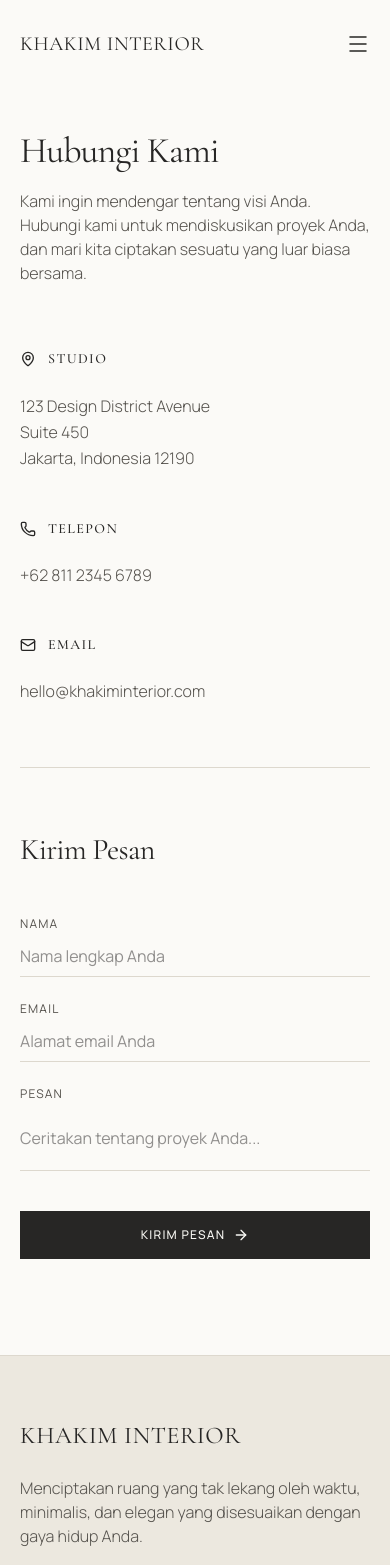
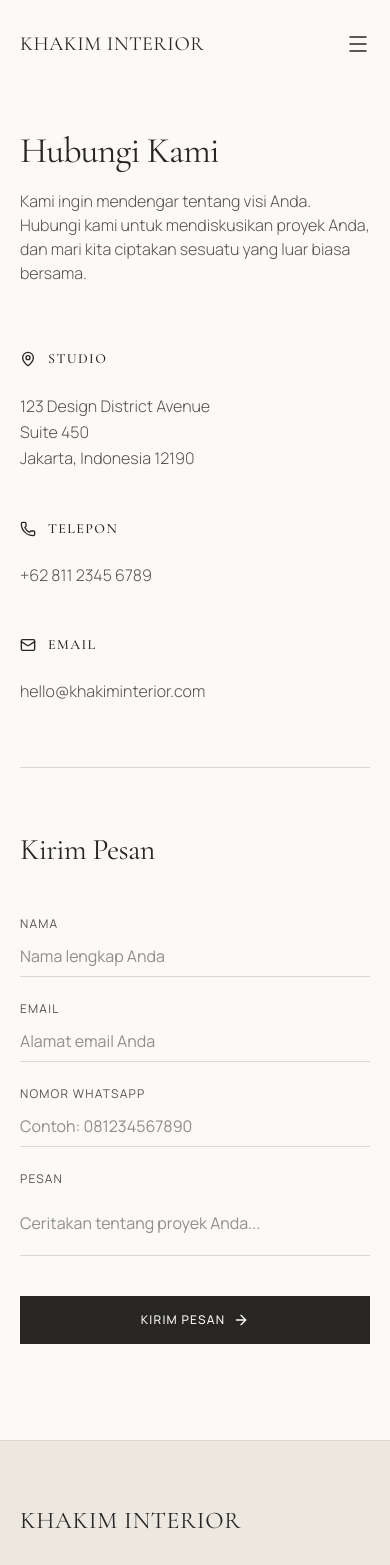
Before and after one commit to narujib/kh-interior, a Next.js app: page /contact in a window 390 px wide. Shown: the top 1565 px of the page. Built offline with nearby package versions, Linux system fonts and the light colour scheme.

Commit message:
feat(contact): add whatsapp number field to contact message

```diff
--- a/app/api/contact/route.ts
+++ b/app/api/contact/route.ts
@@ -38,6 +38,7 @@ export async function POST(req: Request) {
       data: {
         senderName: validatedData.name,
         email: validatedData.email,
+        whatsapp: validatedData.whatsapp,
         messageText: validatedData.message,
         isRead: false,
       },
--- a/components/admin/message-table.tsx
+++ b/components/admin/message-table.tsx
@@ -135,7 +135,7 @@ export function MessageTable({ messages }: MessageTableProps) {
                   <div className="flex flex-col">
                     <span>{msg.senderName}</span>
                     <span className="text-foreground-soft text-xs font-normal">
-                      {msg.email}
+                      {msg.email} &bull; {msg.whatsapp}
                     </span>
                   </div>
                 </TableCell>
@@ -177,6 +177,15 @@ export function MessageTable({ messages }: MessageTableProps) {
                     className="text-foreground hover:underline"
                   >
                     {selectedMessage.email}
+                  </a>
+                  {" • "}
+                  <a
+                    href={`https://wa.me/${selectedMessage.whatsapp.replace(/[^0-9]/g, "")}`}
+                    target="_blank"
+                    rel="noopener noreferrer"
+                    className="text-foreground hover:underline"
+                  >
+                    {selectedMessage.whatsapp}
                   </a>
                   {" • "}
                   {format(
--- a/components/admin/recent-messages.tsx
+++ b/components/admin/recent-messages.tsx
@@ -8,6 +8,7 @@ interface Message {
   id: string;
   senderName: string;
   email: string;
+  whatsapp: string;
   messageText: string;
   isRead: boolean;
   createdAt: Date;
@@ -50,7 +51,7 @@ export function RecentMessages({ messages }: RecentMessagesProps) {
                   <div>
                     <p className="font-medium">{message.senderName}</p>
                     <p className="text-foreground-soft text-xs">
-                      {message.email}
+                      {message.email} &bull; {message.whatsapp}
                     </p>
                   </div>
                   {!message.isRead && (
--- a/components/forms/contact-form.tsx
+++ b/components/forms/contact-form.tsx
@@ -25,6 +25,7 @@ export function ContactForm() {
     defaultValues: {
       name: "",
       email: "",
+      whatsapp: "",
       message: "",
     },
   });
@@ -107,6 +108,27 @@ export function ContactForm() {
 
       <div className="space-y-1">
         <label
+          htmlFor="whatsapp"
+          className="text-foreground-soft block text-xs tracking-widest uppercase"
+        >
+          Nomor WhatsApp
+        </label>
+        <Input
+          id="whatsapp"
+          type="tel"
+          placeholder="Contoh: 081234567890"
+          {...register("whatsapp")}
+          className={`border-border focus-visible:border-foreground rounded-none border-0 border-b bg-transparent px-0 py-5 text-base transition-colors focus-visible:ring-0 ${
+            errors.whatsapp ? "border-red-500" : ""
+          }`}
+        />
+        {errors.whatsapp && (
+          <p className="mt-2 text-xs text-red-500">{errors.whatsapp.message}</p>
+        )}
+      </div>
+
+      <div className="space-y-1">
+        <label
           htmlFor="message"
           className="text-foreground-soft block text-xs tracking-widest uppercase"
         >
--- a/components/layout/mobile-menu.tsx
+++ b/components/layout/mobile-menu.tsx
@@ -3,8 +3,8 @@
 import { motion, AnimatePresence } from "framer-motion";
 import Link from "next/link";
 import { usePathname } from "next/navigation";
-import { X, Menu } from "lucide-react";
-import { useState, useEffect } from "react";
+import { X } from "lucide-react";
+import { useEffect } from "react";
 
 const links = [
   { href: "/", label: "Beranda" },
@@ -15,8 +15,12 @@ const links = [
   { href: "/contact", label: "Kontak" },
 ];
 
-export function MobileMenu() {
-  const [isOpen, setIsOpen] = useState(false);
+interface MobileMenuProps {
+  isOpen: boolean;
+  setIsOpen: (isOpen: boolean) => void;
+}
+
+export function MobileMenu({ isOpen, setIsOpen }: MobileMenuProps) {
   const pathname = usePathname();
 
   // Lock body scroll when menu is open
@@ -32,15 +36,6 @@ export function MobileMenu() {
   }, [isOpen]);
 
   return (
-    <>
-      <button
-        onClick={() => setIsOpen(true)}
-        className="text-foreground hover:text-foreground-soft -mr-2 p-2 transition-colors md:hidden"
-        aria-label="Open menu"
-      >
-        <Menu strokeWidth={1.5} className="h-6 w-6" />
-      </button>
-
     <AnimatePresence>
       {isOpen && (
         <motion.div
@@ -96,6 +91,5 @@ export function MobileMenu() {
         </motion.div>
       )}
     </AnimatePresence>
-    </>
   );
 }
--- a/components/layout/public-navbar.tsx
+++ b/components/layout/public-navbar.tsx
@@ -6,6 +6,7 @@ import { Container } from "@/components/shared/container";
 import { MobileMenu } from "./mobile-menu";
 import { cn } from "@/lib/utils";
 import { useEffect, useState } from "react";
+import { Menu } from "lucide-react";
 
 const links = [
   { href: "/portfolio", label: "Portofolio" },
@@ -17,6 +18,7 @@ const links = [
 export function PublicNavbar() {
   const pathname = usePathname();
   const [scrolled, setScrolled] = useState(false);
+  const [isMobileMenuOpen, setIsMobileMenuOpen] = useState(false);
 
   useEffect(() => {
     const handleScroll = () => {
@@ -27,6 +29,7 @@ export function PublicNavbar() {
   }, []);
 
   return (
+    <>
       <header
         className={cn(
           "fixed top-0 right-0 left-0 z-40 transition-all duration-300 ease-in-out",
@@ -68,9 +71,18 @@ export function PublicNavbar() {
             </Link>
           </nav>
 
-        {/* Mobile Navigation */}
-        <MobileMenu />
+          {/* Mobile Navigation Toggle */}
+          <button
+            onClick={() => setIsMobileMenuOpen(true)}
+            className="text-foreground hover:text-foreground-soft -mr-2 p-2 transition-colors md:hidden"
+            aria-label="Open menu"
+          >
+            <Menu strokeWidth={1.5} className="h-6 w-6" />
+          </button>
         </Container>
       </header>
+
+      <MobileMenu isOpen={isMobileMenuOpen} setIsOpen={setIsMobileMenuOpen} />
+    </>
   );
 }
--- a/lib/validations/contact.ts
+++ b/lib/validations/contact.ts
@@ -6,6 +6,14 @@ export const contactSchema = z.object({
     .min(2, "Nama terlalu pendek")
     .max(100, "Nama terlalu panjang"),
   email: z.string().email("Format email tidak valid"),
+  whatsapp: z
+    .string()
+    .min(9, "Nomor WhatsApp tidak valid")
+    .max(20, "Nomor WhatsApp terlalu panjang")
+    .regex(
+      /^[0-9+\-\s]+$/,
+      "Hanya angka dan karakter valid yang diperbolehkan"
+    ),
   message: z
     .string()
     .min(10, "Pesan minimal 10 karakter")
```
Also changed, not shown: 1 other file (tests, documents, lock files or other folders). Lines whose indentation alone changed are shown as unchanged.
